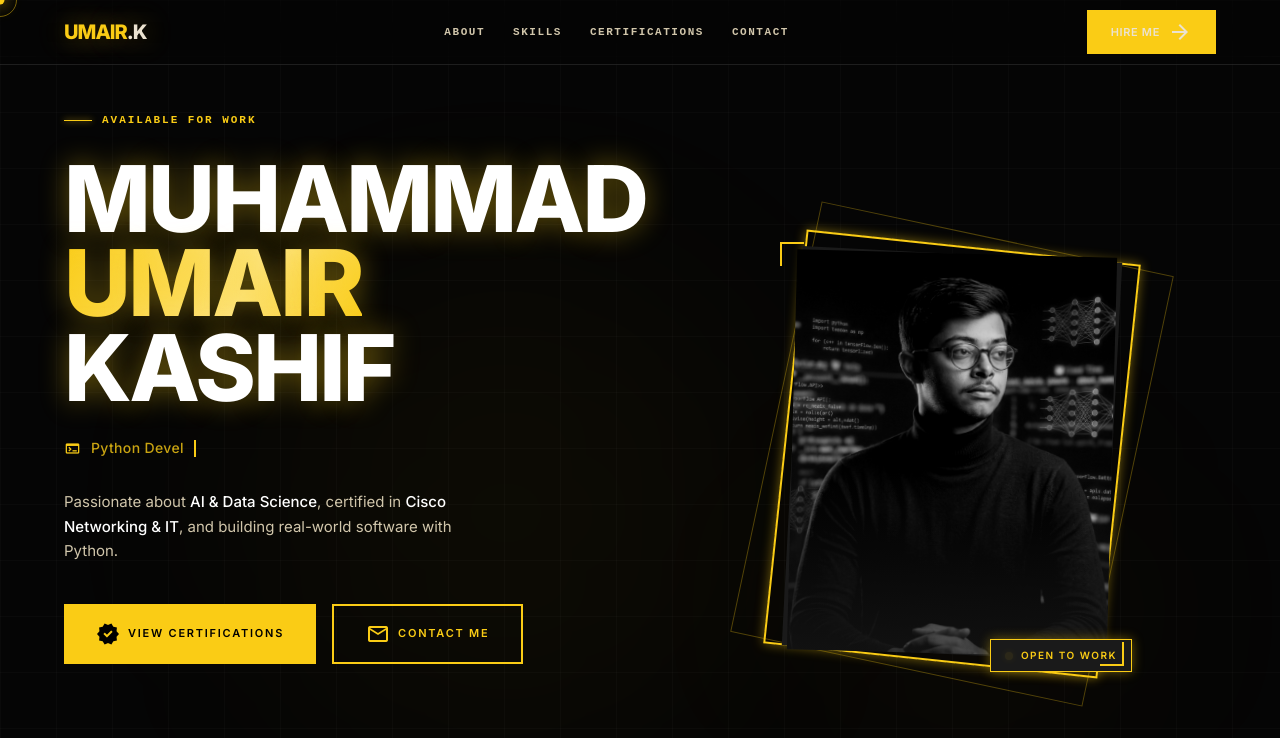
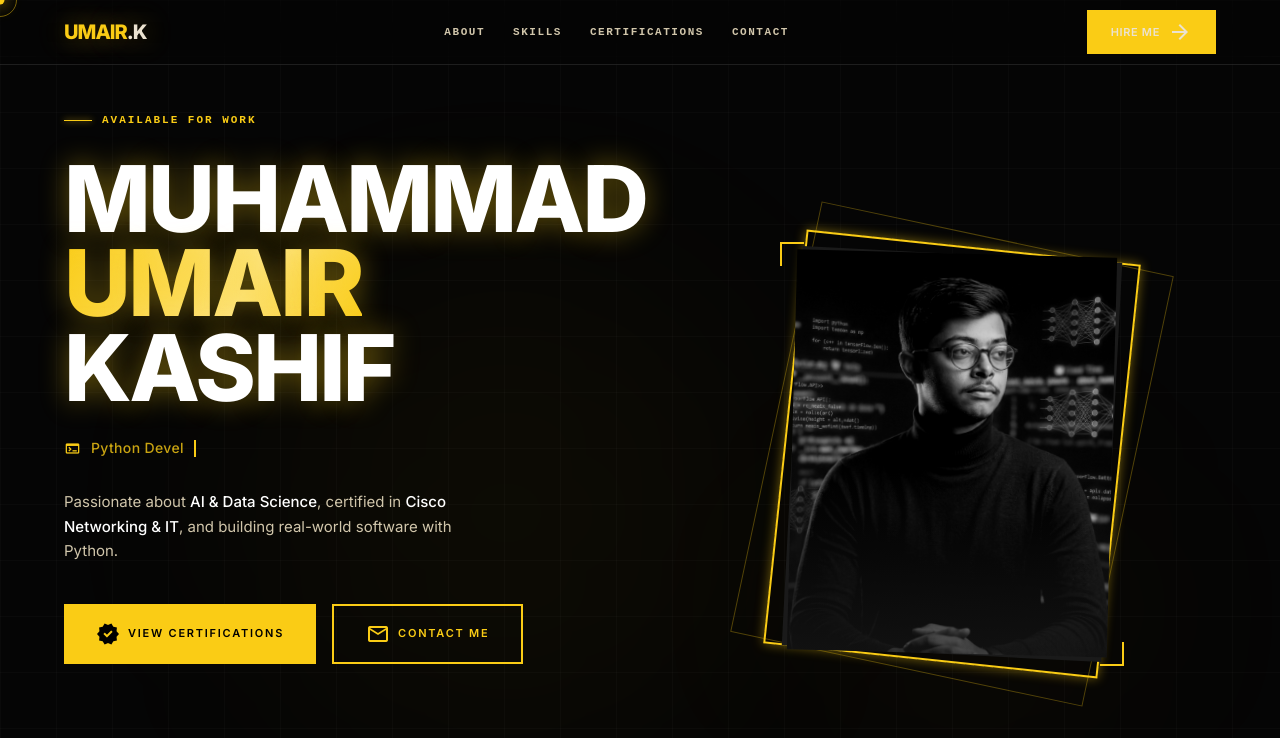
Before and after one commit to coddies/M-Umair-Kashif, a plain HTML site: page index.html in a window 1280 px wide. Shown: the top 738 px of the page. Drawn offline with nearby package versions, Linux system fonts and the light colour scheme.

Commit message:
Remove 'Open to Work' badge from About section

```diff
--- a/index.html
+++ b/index.html
@@ -505,20 +505,7 @@
               <div class="photo-vignette"></div>
             </div>
 
-            <!-- Floating "Open to Work" badge -->
-            <div class="photo-badge">
-              <div
-                class="w-2 h-2 rounded-full bg-primary"
-                style="
-                  animation: blink 1.4s ease-in-out infinite;
-                  box-shadow: 0 0 6px #facc15;
-                "
-              ></div>
-              <span
-                class="font-semibold uppercase text-[10px] font-bold tracking-[.15em] text-primary"
-                >OPEN TO WORK</span
-              >
-            </div>
+
 
             <!-- Corner accent brackets (purely decorative) -->
             <div
```
